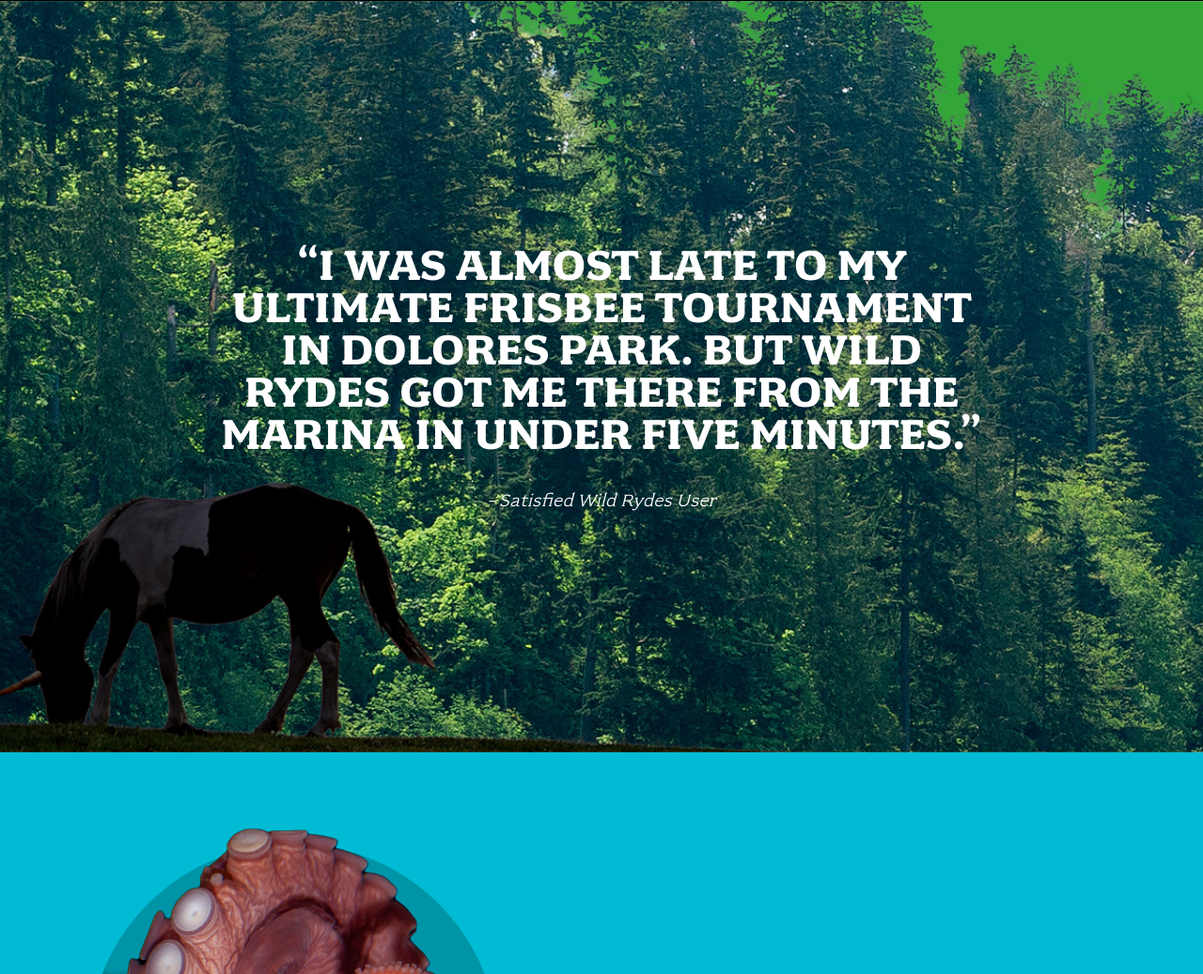
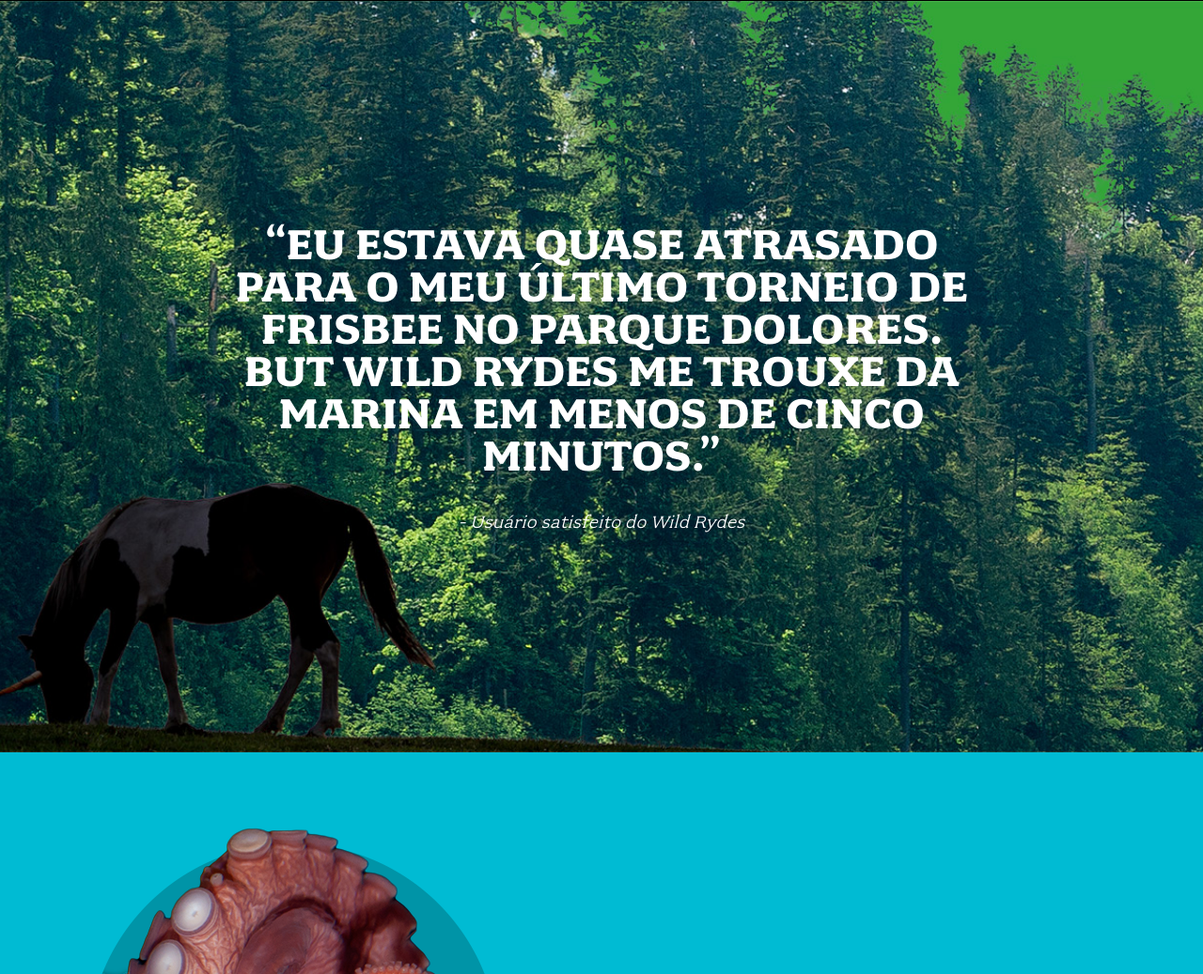
Before and after one commit to robsonneto5pi/amplifyapp, a plain HTML site: page index.html in a window 1280 px wide. Shown: the part 3767-4804 px from the top of the page at 94% size. Drawn offline with Linux system fonts and the light colour scheme.

Commit message:
translate Satisfied Wild Rydes User

```diff
--- a/index.html
+++ b/index.html
@@ -111,9 +111,9 @@
     <div class="row column medium-8 xxlarge-6">
       <div class="quote-wrap">
         <div class="quote">
-          “I was almost late to my ultimate frisbee tournament in DOLORES park. BUt Wild Rydes Got me there from the marina in under five minutes.”
+          “Eu estava quase atrasado para o meu último torneio de frisbee no parque DOLORES. BUt Wild Rydes me trouxe da marina em menos de cinco minutos.”
         </div>
-        <div class="quoter">- Satisfied Wild Rydes User</div>
+        <div class="quoter">- Usuário satisfeito do Wild Rydes</div>
       </div>
     </div>
   </section>
```
